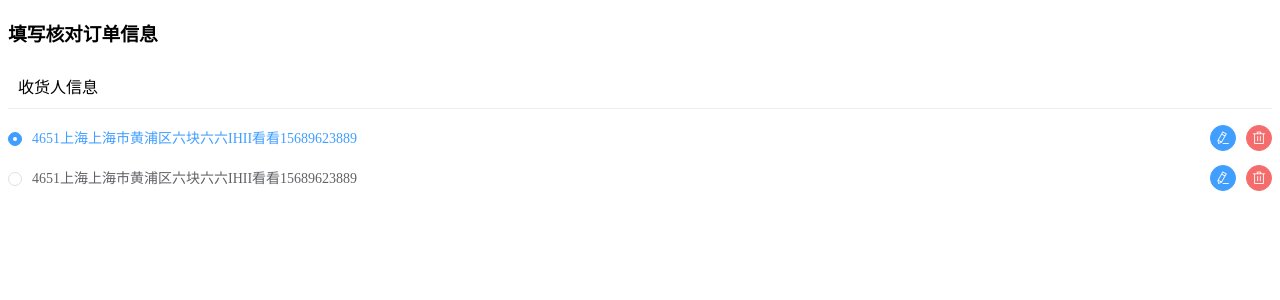
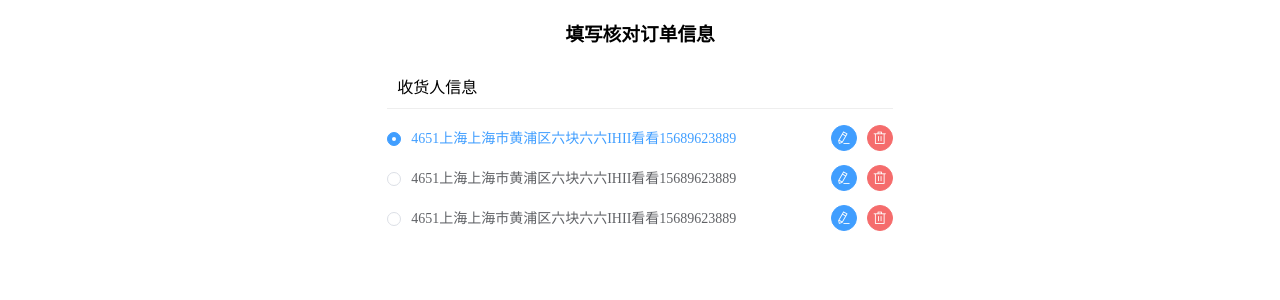
Before and after one commit to AmbitionJs/roseOnly, a Vue app: page /submitOrder in a window 1280 px wide. Shown: the top 300 px of the page. Built offline with nearby package versions, Linux system fonts and the light colour scheme.

Commit message:
在public文件夹下，添加了验证码js文件；添加了忘记密码的vue文件

```diff
--- a/src/components/zjl/SubmitOrderAddress.vue
+++ b/src/components/zjl/SubmitOrderAddress.vue
@@ -16,7 +16,7 @@
       </div>
     </div> -->
     <el-radio-group v-model="radio">
-      <el-radio :label="item.aId" v-for="item in address" :key="item.aId">
+      <el-radio :label="item.aId" v-for="item in address" :key="item.aId" @change="getId($event)">
         <div class="address">
           <span class="receiver">{{item.receiver}}</span>
           <span class="address">{{item.province + item.city + item.countyArea + item.detail}}</span>
@@ -58,8 +58,28 @@ export default {
           detail: '六块六六IHII看看',
           receiver: '4651',
           cellphone: '15689623889'
+        },
+        {
+          aId: 3,
+          province: '上海',
+          city: '上海市',
+          countyArea: '黄浦区',
+          detail: '六块六六IHII看看',
+          receiver: '4651',
+          cellphone: '15689623889'
         }
       ]
+    }
+  },
+  methods: {
+    getId(event) {
+      console.log(event)
+      const add = this.address.filter(item => {
+        if(item.aId == event) {
+          return item
+        }
+      })
+      console.log(add)
     }
   }
 }
--- a/src/router.js
+++ b/src/router.js
@@ -28,5 +28,10 @@ export default new Router({
       name: 'submitOrder',
       component: () => import('./views/zjl/SubmitOrder.vue')
     },
+    {
+      path: '/forgotPassword',
+      name: 'forgotPassword',
+      component: () => import('./views/zjl/ForgotPassword.vue')
+    },
   ],
 })
--- a/src/views/zjl/SubmitOrder.vue
+++ b/src/views/zjl/SubmitOrder.vue
@@ -17,5 +17,11 @@ export default {
 </script>
 
 <style>
-
+.submit-order {
+  width: 40%;
+  margin: 0 auto;
+}
+.submit-order-title {
+  text-align: center;
+}
 </style>
```
